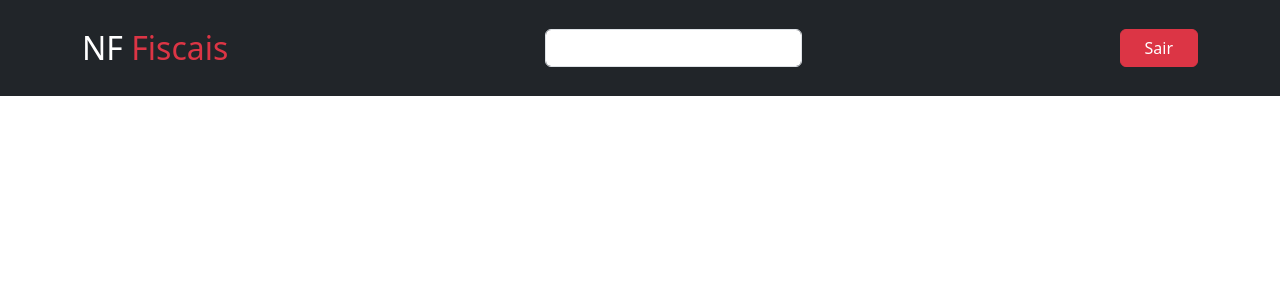
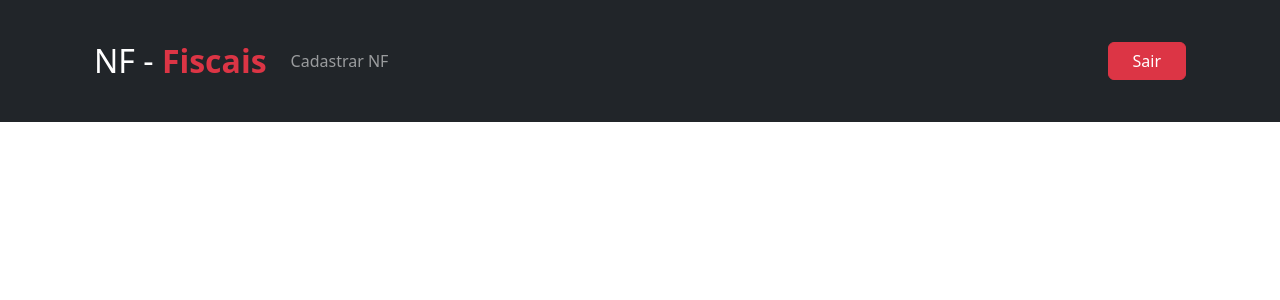
Before and after one commit to MatheeusPinheiro/envio_notas, a Django app: page / in a window 1280 px wide. Shown: the top 300 px of the page. Run offline with Django 5.2, Linux system fonts and the light colour scheme; the visitor is signed in with stand-in values (Sample User, id 1).

Commit message:
modificando a navbar

```diff
--- a/templates/navbar.html
+++ b/templates/navbar.html
@@ -1,16 +1,27 @@
 
-<header class="py-4 bg-dark text-white">
-    <div class=" container d-flex justify-content-between align-items-center">
+<div class="container-fluid bg-dark py-4">
 
-        <a class="nav-link fs-2" href="#">
-            <span class="logo">NF <span class="text-danger">Fiscais</span></span>
-        </a>
+<div class="container">
+    <nav class="navbar navbar-expand-lg navbar-dark bg-dark">
+        <div class="container-fluid">
+          <a class="navbar-brand fs-2" href="{% url 'notas:home' %}">NF - <span class="text-danger fw-bold">Fiscais</span></a>
+          <button class="navbar-toggler" type="button" data-bs-toggle="collapse" data-bs-target="#navbarSupportedContent" aria-controls="navbarSupportedContent" aria-expanded="false" aria-label="Toggle navigation">
+            <span class="navbar-toggler-icon"></span>
+          </button>
+          <div class="collapse navbar-collapse" id="navbarSupportedContent">
 
+            <ul class="navbar-nav me-auto mb-2 mb-lg-0">
 
-        <form action="">
-            <input class="form-control w-100" type="search" name="" id="">
-        </form>
+                <li class="nav-item">
+                    <a class="nav-link" href="{% url 'notas:cadastrar' %}">Cadastrar NF</a>
+                </li>
 
-        <a class="btn btn-danger px-4" href="{% url 'usuarios:logout' %}">Sair</a>
-    </div>
-</header>
+            </ul>
+
+            <a href="{% url 'usuarios:logout' %}" class="btn btn-danger px-4">Sair</a>
+
+          </div>
+        </div>
+      </nav>
+</div>
+</div>
```
